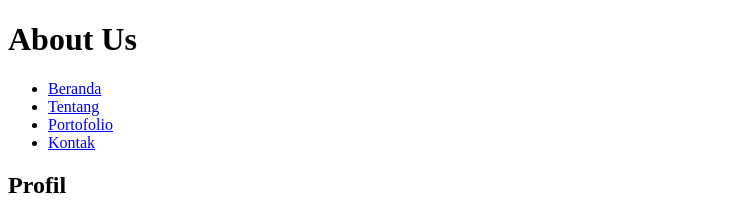
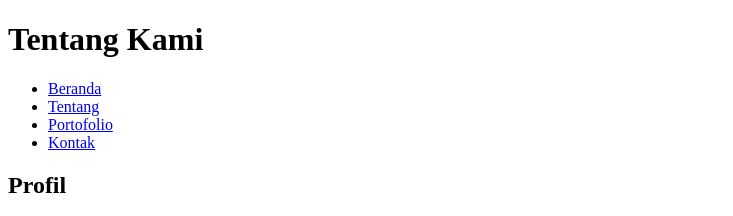
Before and after one commit to mutiara-sd/Modul-2-Kelompok, a plain HTML site: page about.html in a window 1280 px wide. Shown: the top 216 px of the page, without its empty margins (0-733 px from the left). Drawn offline with Linux system fonts and the light colour scheme.

Commit message:
perubahan about 3

```diff
--- a/about.html
+++ b/about.html
@@ -7,7 +7,7 @@
 </head>
 <body>
     <header>
-        <h1>About Us</h1>
+        <h1>Tentang Kami</h1>
         <nav>
             <ul>
                 <li><a href="index.html">Beranda</a></li>
```
